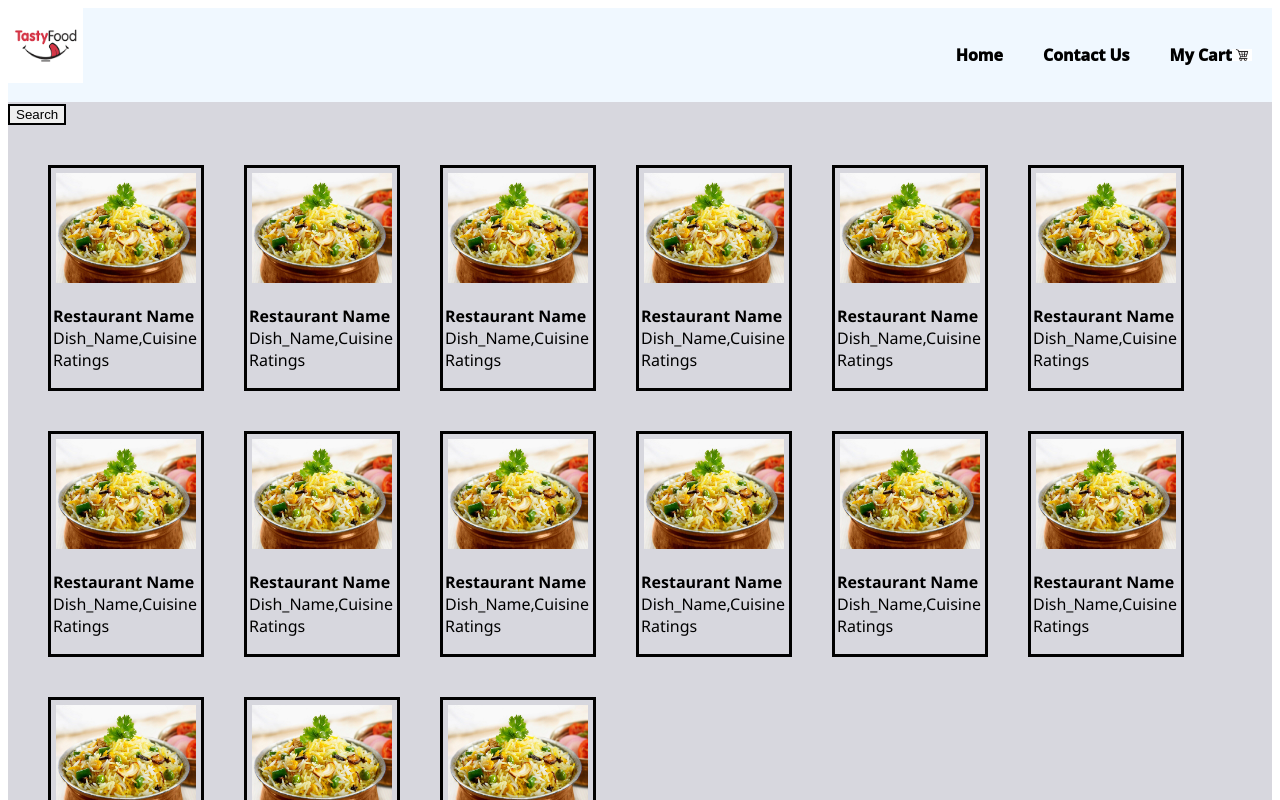
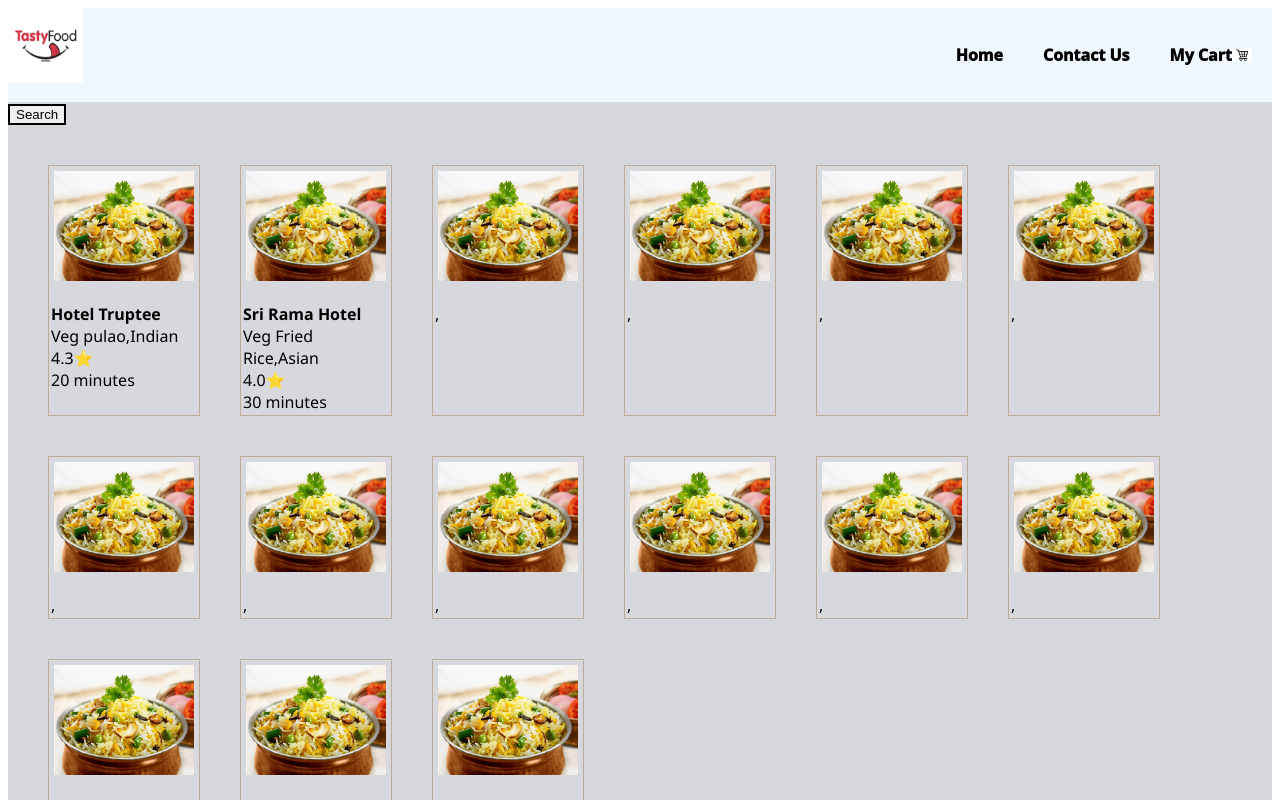
Before and after one commit to Sidsw11/foodoo-app, a React (Vite) app: page / in a window 1280 px wide. Shown: the top 800 px of the page. Built offline with nearby package versions, Linux system fonts and the light colour scheme.

Commit message:
props concept; hardcoded

```diff
--- a/App.js
+++ b/App.js
@@ -21,14 +21,15 @@ const HeadingComponent = () => {
     </div>
 )
 };
-const RestroCard = () => {
+const RestroCard = (props) => {
     return(
         <div className='restcard'>
             <img id="dishpicture"src={dishpic}></img>
             <div className='restdetails'>
-                <div><strong>Restaurant Name</strong></div>
-                <div>Dish_Name,Cuisine</div>
-                <div>Ratings</div>
+                <div><strong>{props.restaurantName}</strong></div>
+                <div>{props.dishName},{props.cuisine}</div>
+                <div>{props.ratings}</div>
+                <div>{props.deliverytime}</div>
             </div>
         </div>
     )
@@ -42,8 +43,8 @@ const BodyComponent =() =>{
             </button>
         </div>
         <div className='rest_container'>
-            <RestroCard/>
-            <RestroCard/>
+            <RestroCard restaurantName="Hotel Truptee" dishName="Veg pulao" cuisine="Indian" ratings="4.3⭐" deliverytime="20 minutes" />
+            <RestroCard restaurantName="Sri Rama Hotel" dishName="Veg Fried Rice" cuisine="Asian" ratings="4.0⭐" deliverytime="30 minutes"/>
             <RestroCard/>
             <RestroCard/>
             <RestroCard/>
--- a/index.css
+++ b/index.css
@@ -51,10 +51,16 @@
     list-style-type: none;
 }
 .restcard{
-    border: solid black;
+    border: 0.5px solid rgb(186, 171, 155);
+
     margin: 20px;
     width: 150px;
-    height: 220px;
+}
+.restcard:hover{
+    transition:0.7s;
+    border: 0.5px solid rgb(22, 22, 22);
+    cursor: pointer;
+
 }
 .restdetails{
     padding: 2px;
--- a/package.json
+++ b/package.json
@@ -4,6 +4,8 @@
   "description": "This is food app demo.",
 
   "scripts": {
+    "start":"parcel index.html",
+    "build":"parcel build index.html",
     "test": "jest"
   },
   "author": "Siddhant",
```
Also changed, not shown: idlyvada.jpg (added).
